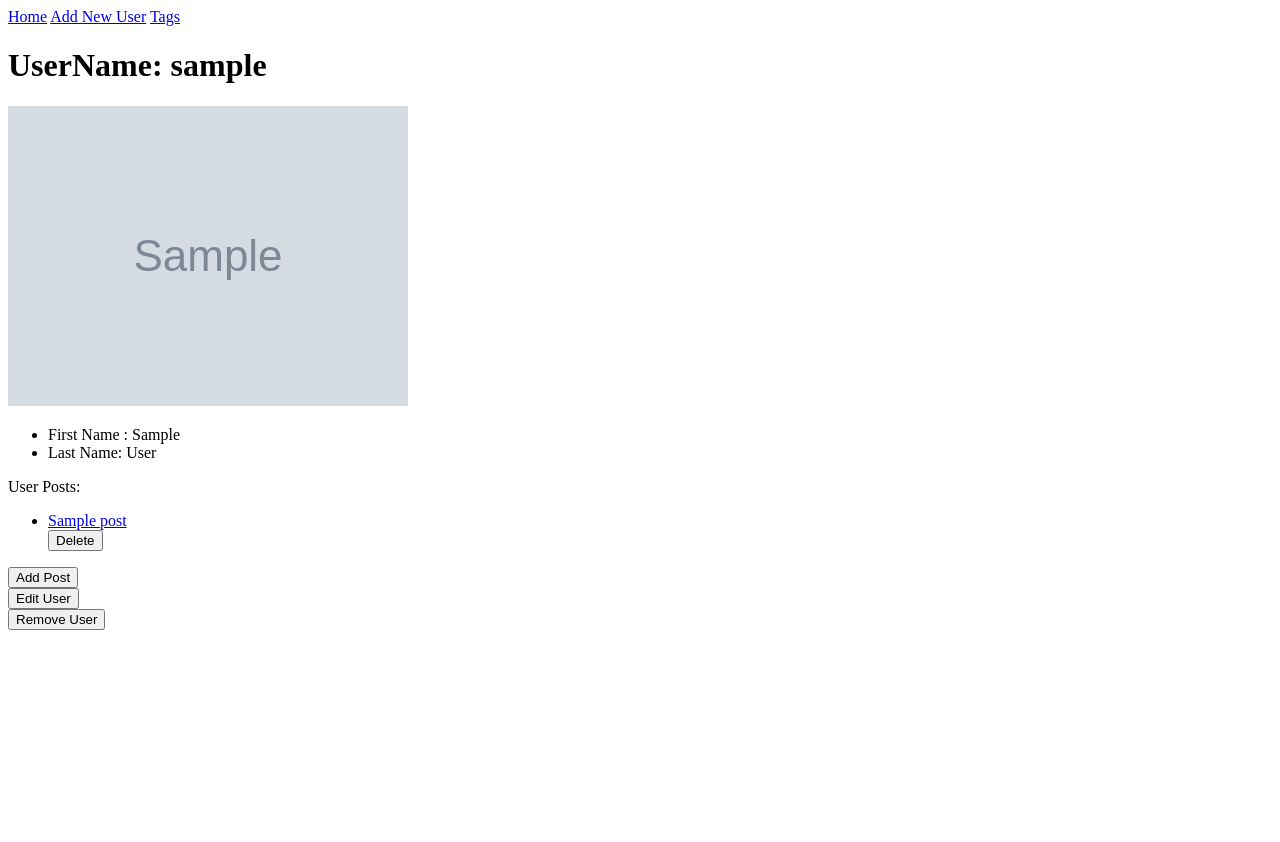
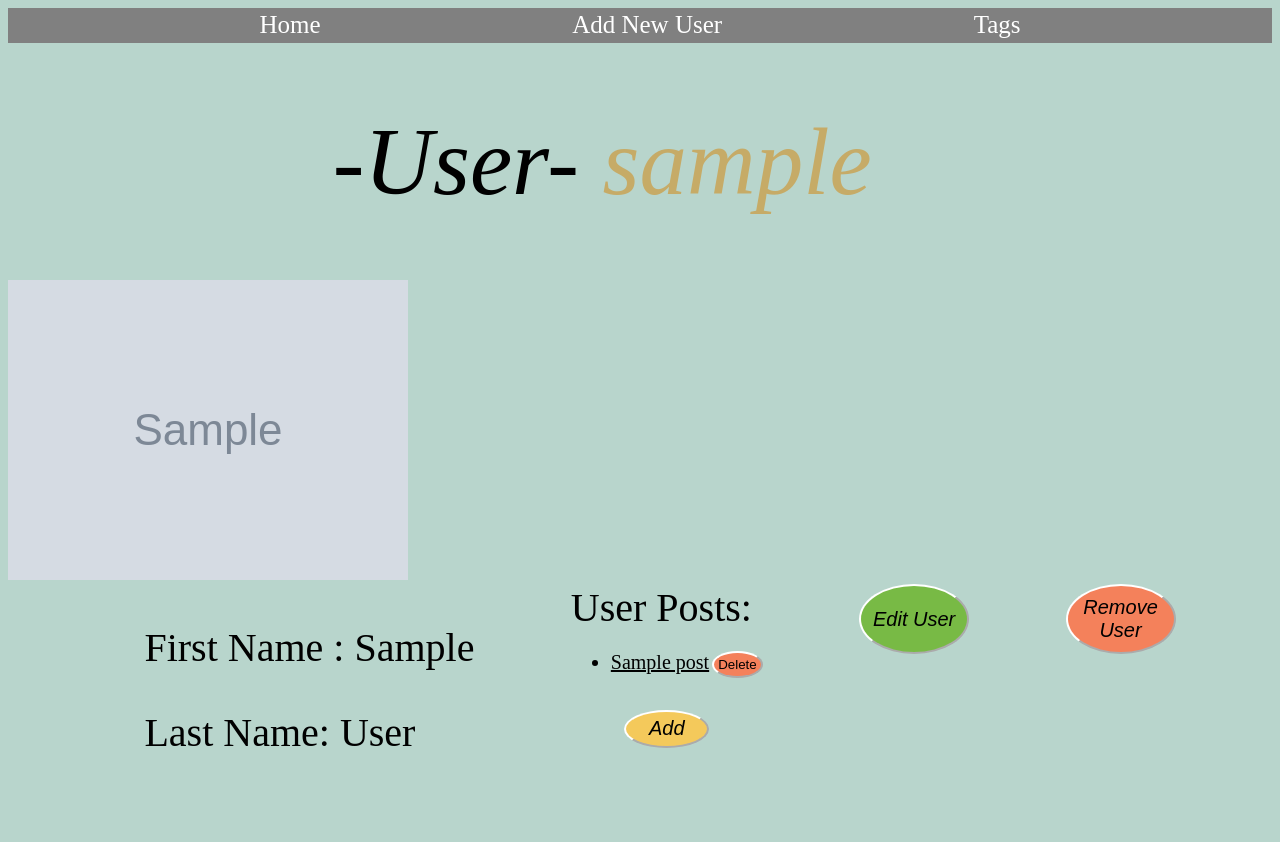
Before and after one commit to bsbgreenfield/bloggly, a Flask app: page /users/1 in a window 1280 px wide. Before the commit the page ends 630 px from the top, so only its background shows below. Run offline with Flask 3, Linux system fonts and the light colour scheme; tables that the repository leaves empty hold one stand-in row (values such as "Sample post"); grey boxes marked "Sample" are stand-in pictures.

Commit message:
add some styling

```diff
--- /dev/null
+++ b/static/style.css
@@ -0,0 +1,172 @@
+#user-list-h1 {
+    text-align: center;
+    margin-right: 2cm;
+    font-size: 95px;
+    font-family: American Typewriter, serif;
+    font-weight: 349;
+    font-style: italic;
+}
+body{
+    background-color: rgba(179, 211, 201, 0.933);
+}
+#user_list{
+    list-style: none;
+    margin-top: 2cm;
+}
+#user_list li a{
+    font-size: 50px;
+    text-decoration: none;
+    color: rgb(0, 0, 0);
+    padding-left: 8px;
+    padding-right: 8px;
+}
+#user_list li{
+    height: fit-content;
+    border: 2px solid rgb(244, 201, 91);
+    margin-bottom: 2cm;
+    background-color: rgb(253, 251, 228);
+}
+#user-list-container{
+display: flex;
+width: 80%;
+justify-content: center;
+}
+#navbar{
+    display: flex;
+    height: 35px;
+    justify-content: space-evenly;
+    background-color: grey;
+}
+#navbar span a{
+    font-size: 25px;
+    text-decoration: none;
+    color: white;
+    font-family: American Typewriter, serif;
+}
+#navbar span{
+    padding-top: 3px;
+}
+#create-user{
+    display: flex;
+}
+#create-form{
+    display: flex;
+    font-size: 40px;
+    margin-top: 10%;
+}
+#create-form div{
+    height: 70px;
+    padding: 10px 10px 20px 10px;
+}
+#create-form input{
+    font-size: 25px;
+    font-family: American Typewriter, serif;
+    border: 2px solid rgb(244, 201, 91);
+    margin-bottom: 10px;
+}
+#new-user-msg{
+    margin-right: 1cm;
+    font-size: 75px;
+}
+.submit{
+    height: 38px;
+    width: 85px;
+    border-radius: 50%;
+    border-color: white;
+    background-color: rgb(244, 201, 91);
+    font-size: 20px;
+    font-style: italic;
+    cursor: pointer;
+}
+#btn-container{
+    text-align: right;
+    margin-right: 10%;
+}
+.fancy-text{
+    color: rgb(198, 171, 103);
+    font-weight: 400;
+}
+#user-info {
+    list-style:none;
+    padding-top: 0px;
+}
+#user-detail-h1{
+    text-align: center;
+    margin-right: 2cm;
+    font-size: 95px;
+    font-family: American Typewriter, serif;
+    font-weight: 349;
+    font-style: italic;
+}
+#user-info li{
+    padding-bottom: 1cm;
+}
+
+#user-detail-cont{
+    font-size: 40px;
+    font-family: American Typewriter, serif ;
+    display: flex;
+    justify-content: space-evenly;
+    align-content: center;
+}
+.post-list{
+    font-size: 20px ;
+}
+
+.edit{
+    height: 70px;
+    width: 110px;
+    border-radius: 50%;
+    border-color: white;
+    background-color: rgb(120, 186, 69);
+    font-size: 20px;
+    font-style: italic;
+    cursor: pointer;
+}
+
+.remove{
+    height: 70px;
+    width: 110px;
+    border-radius: 50%;
+    border-color: white;
+    background-color: rgb(244, 129, 91);
+    font-size: 20px;
+    font-style: italic;
+    cursor: pointer;
+}
+
+.new-postform{
+    display: flex;
+    justify-content: space-evenly;
+}
+.title{
+    margin-bottom: 10px;
+}
+
+#edit-post-cont{
+    display: flex;
+    justify-content: space-evenly;
+}
+footer{
+    text-align: center;
+}
+.li-remove{
+    display: flex;
+}
+.li-remove a{
+    color: black;
+}
+.delete{
+    padding: 4px 4px 4px 4px;
+    margin-left: 3px;
+    border-radius: 50%;
+    border-color: white;
+    background-color: rgb(244, 129, 91);
+}
+#add-post-button{
+    text-align: center;
+}
+#available-tags{
+    display: inline;
+    font-size: 20px;
+}
--- a/templates/base.html
+++ b/templates/base.html
@@ -5,6 +5,7 @@
     <meta http-equiv="X-UA-Compatible" content="IE=edge">
     <meta name="viewport" content="width=device-width, initial-scale=1.0">
     <title>{%block title%} {%endblock%}</title>
+    <link rel="stylesheet" href="/static/style.css">
 </head>
 <body>
     <div id="navbar">
--- a/templates/user_detail.html
+++ b/templates/user_detail.html
@@ -1,33 +1,38 @@
 {%extends 'base.html' %}
 {%block title%} {{user}} {%endblock%}
 {%block content%}
-<h1>UserName: {{user.username}}</h1>
+<h1 id="user-detail-h1">-User- <span class="fancy-text">{{user.username}}</span></h1>
 <img src="{{user.image_url}}" alt="user_image">
-<div>
-    <ul>
+<div id = 'user-detail-cont'>
+    <ul id="user-info">
         <li>First Name : {{user.first_name}}</li>
         <li>Last Name: {{user.last_name}}</li>
     </ul>
     <div id="posts">
         User Posts:
-        <ul>
+        <ul class="post-list">
             {%for post in posts %}
             <span>
-                <li>
-                    <a href="/posts/{{post.id}}">{{post.title}}</a>
+                <li >
+                    <div class="li-remove">
+                        <a href="/posts/{{post.id}}">{{post.title}}</a>
+                        <form action="/posts/{{post.id}}/delete" method="POST"><button class="delete">Delete</button></form>
+                    </div>
                 </li>
-                <form action="/posts/{{post.id}}/delete" method="POST"><button>Delete</button></form>
+
             </span>
 
             {%endfor%}
         </ul>
-        <form action="/users/{{user.id}}/post">
-            <button type="submit">Add Post</button>
-        </form>
+        <div id="add-post-button">
+            <form action="/users/{{user.id}}/post">
+                <button type="submit" class="submit">Add</button>
+            </form>
+        </div>
     </div>
 
-    <form action="/users/{{user.id}}/edit"><button type="submit"> Edit User</button></form>
-    <form action="/users/{{user.id}}/delete" method="POST"><button>Remove User</button></form>
+    <form action="/users/{{user.id}}/edit"><button type="submit" class="edit"> Edit User</button></form>
+    <form action="/users/{{user.id}}/delete" method="POST"><button class="remove">Remove User</button></form>
 </div>
 
 
```
Also changed, not shown: app.py (+11 -7 lines), templates/create.html (+11 -3 lines), templates/edit_post.html (+42 -19 lines), templates/tags_list.html (+8 -5 lines), templates/user_list.html (+7 -6 lines).
